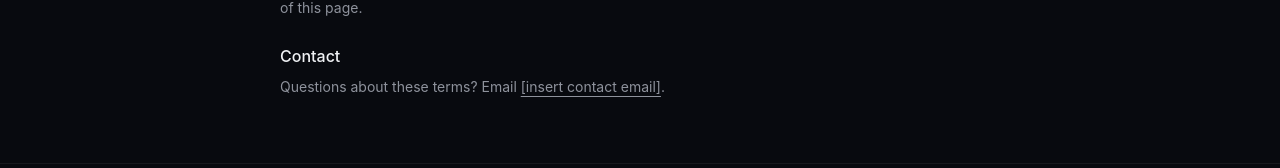
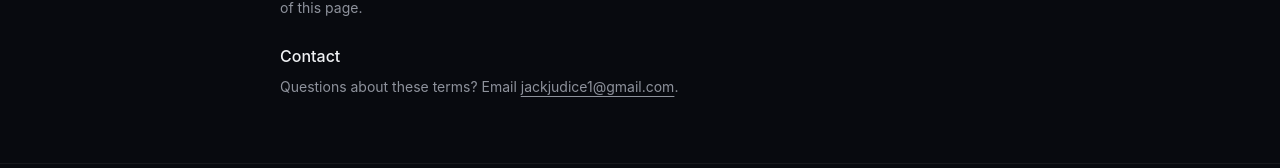
Before and after one commit to jackjudice1/personal-finance-engine, a Next.js app: page /terms in a window 1280 px wide. Shown: the part 868-1036 px from the top of the page. Built offline with nearby package versions, Linux system fonts and the light colour scheme.

Commit message:
Update page.tsx

```diff
--- a/app/(marketing)/terms/page.tsx
+++ b/app/(marketing)/terms/page.tsx
@@ -66,8 +66,8 @@ export default function TermsPage() {
           <h2 className="text-base font-medium text-foreground">Contact</h2>
           <p>
             Questions about these terms? Email{" "}
-            <a href="mailto:[insert contact email]" className="underline underline-offset-4">
-              [insert contact email]
+            <a href="mailto:jackjudice1@gmail.com" className="underline underline-offset-4">
+              jackjudice1@gmail.com
             </a>
             .
           </p>
```
